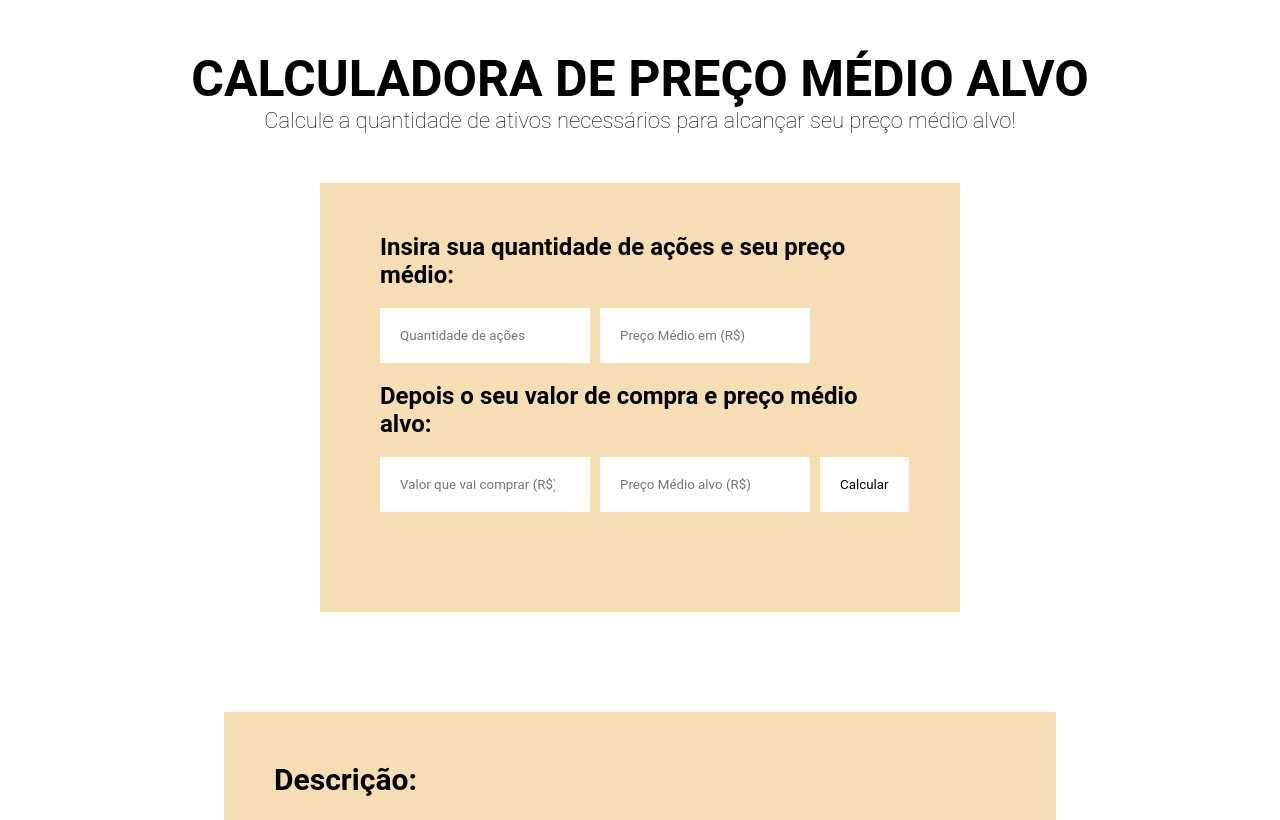
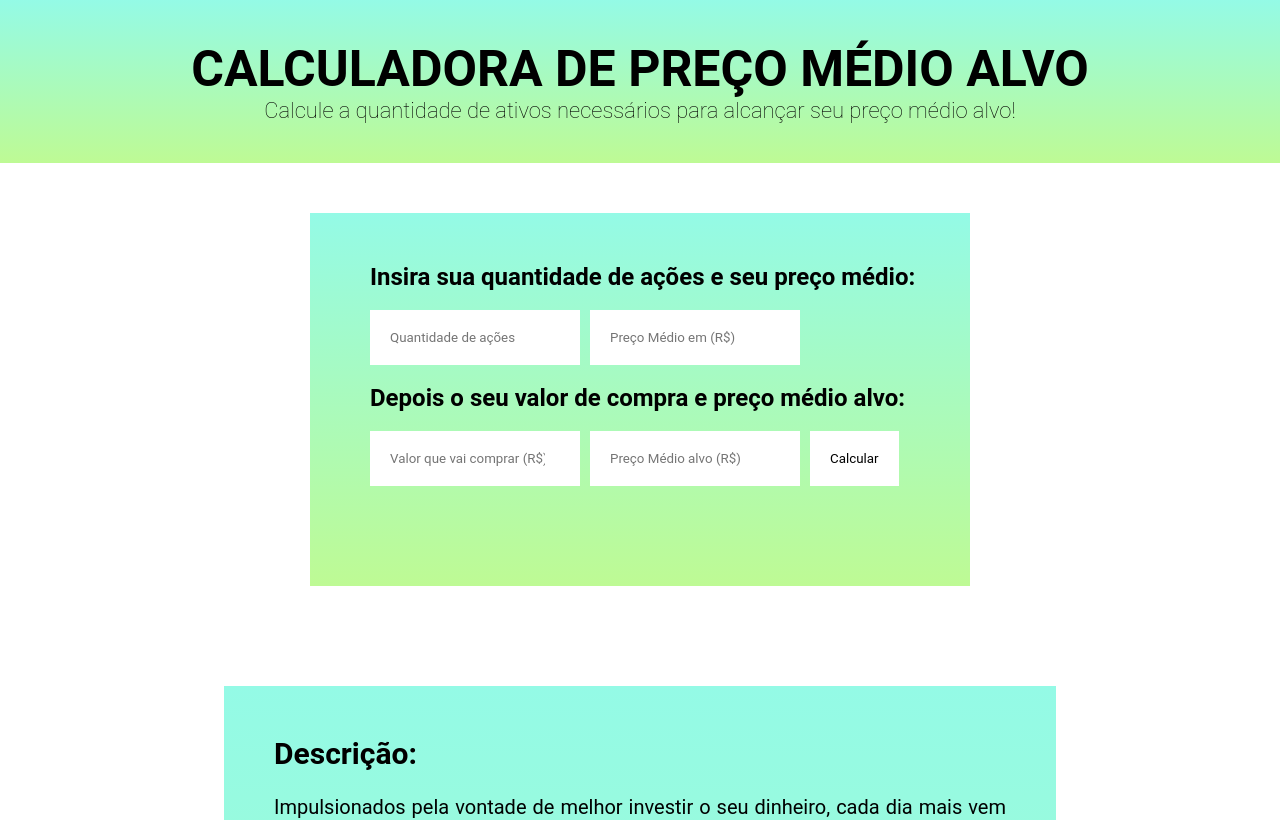
Before and after one commit to wesleyara/calculadora-de-pm-alvo-para-acoes, a React (Create React App) app: page / in a window 1280 px wide. Shown: the top 820 px of the page. Built offline with nearby package versions, Linux system fonts and the light colour scheme.

Commit message:
:hammer: Alterando estilos dos componentes

```diff
--- a/src/components/main/components-styles/Calculadora.module.css
+++ b/src/components/main/components-styles/Calculadora.module.css
@@ -1,8 +1,8 @@
 .containerCalc {
-    width: 540px;
+  width: 560px;
   margin: auto;
   margin-top: 50px;
-    background-color: wheat;
+  background: linear-gradient(180deg, #94fae6 0%, #befa94 100%);
   padding: 50px;
 }
 
@@ -26,6 +26,33 @@
   cursor: pointer;
 }
 
+.calcLink {
+    text-decoration: none;
+    color: black;
+}
+
+.calcLink:hover {
+    color: blue;
+}
+
+.scroll {
+  color: white;
+}
+
+.scrollContainer {
+  width: 243px;
+  margin: auto;
+}
+
+.mouseInicio {
+  float: left;
+}
+
+.spanInicio {
+  margin-top: 10px;
+  float: right;
+}
+
 .answer {
   margin-top: 50px;
   margin-left: 10px;
--- a/src/components/main/components-styles/Conteudo.module.css
+++ b/src/components/main/components-styles/Conteudo.module.css
@@ -2,7 +2,7 @@
     width: calc(65% - 100px);
     margin: auto;
     margin-top: 100px;
-    background-color: wheat;
+    background: linear-gradient(180deg, #94FAE6 0%, #BEFA94 100%);
     padding: 50px;
 }
 
--- a/src/components/main/components-styles/Header.module.css
+++ b/src/components/main/components-styles/Header.module.css
@@ -1,9 +1,10 @@
 .header {
+    background: linear-gradient(180deg, #94fae6 0%, #befa94 100%);
     color: black;
-    overflow: auto;
+    overflow: hidden;
     text-align: center;
-    margin-top: 50px;
     font-size: 25px;
+    padding: 40px;
 }
 
 .sub {
--- a/src/styles/index.css
+++ b/src/styles/index.css
@@ -2,4 +2,6 @@
   margin: 0;
   padding: 0;
   font-family: Roboto, sans-serif;
+  scroll-behavior: smooth;
+  scroll-padding-top: 2rem;
 }
```
Also changed, not shown: src/components/main/components-styles/Footer.module.css (added, +21 -0 lines). Lines whose indentation alone changed are shown as unchanged.
